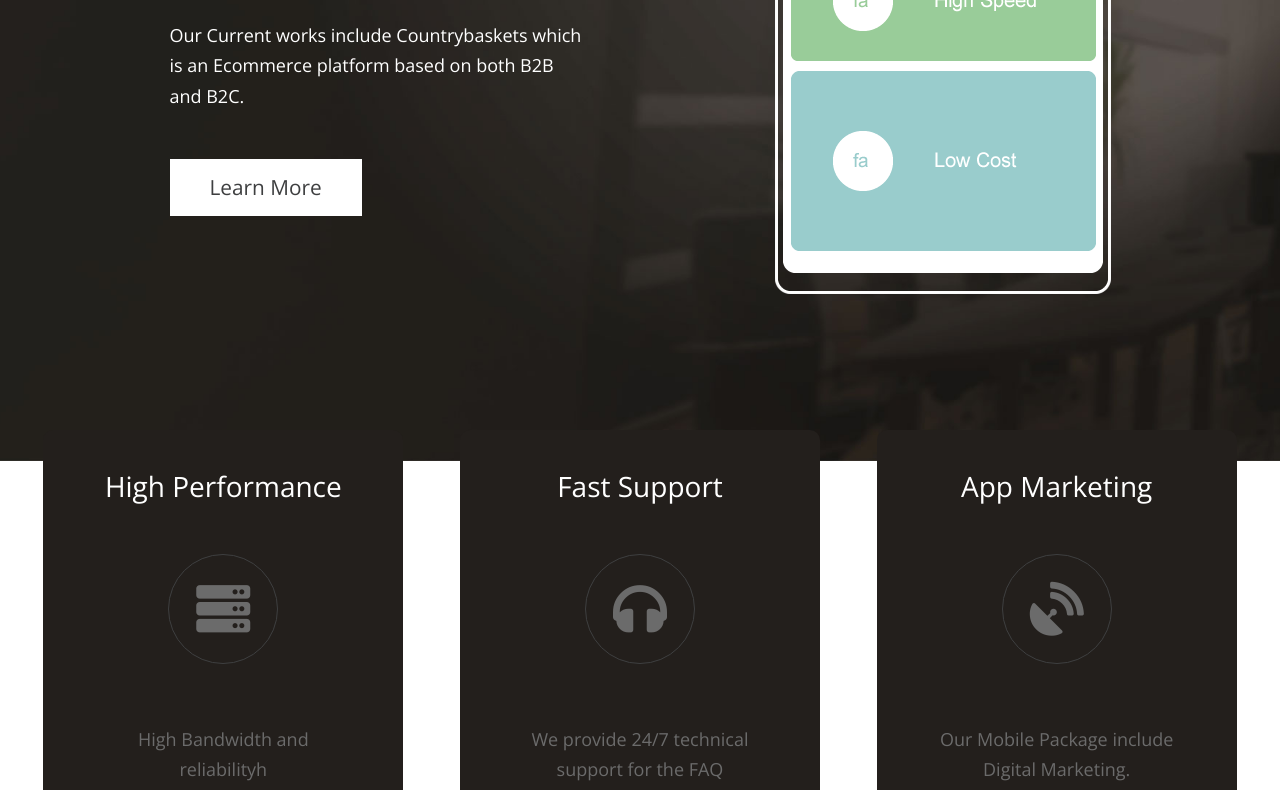
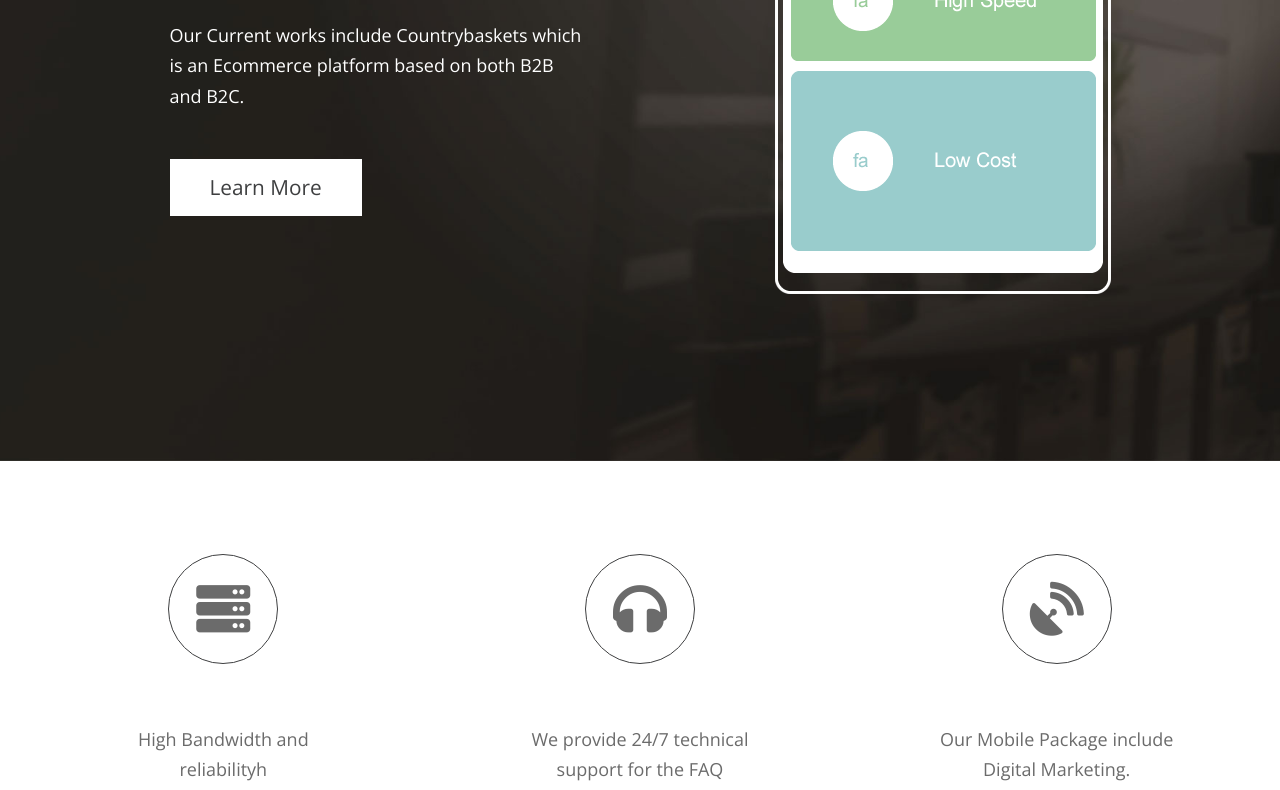
Before and after one commit to HanabiraGroups/Hanabiragroups.github.io, a plain HTML site: page index.html in a window 1280 px wide. Shown: the part 630-1420 px from the top of the page. Drawn offline with nearby package versions, Linux system fonts and the light colour scheme.

Commit message:
Update templatemo-style.css

```diff
--- a/css/templatemo-style.css
+++ b/css/templatemo-style.css
@@ -57,7 +57,7 @@ small {
 }
 
 .tm-bg-white-transparent {
-  background-color: #231F1C;
+/*   background-color: #231F1C; */
 }
 
 .tm-brand-row {
```
